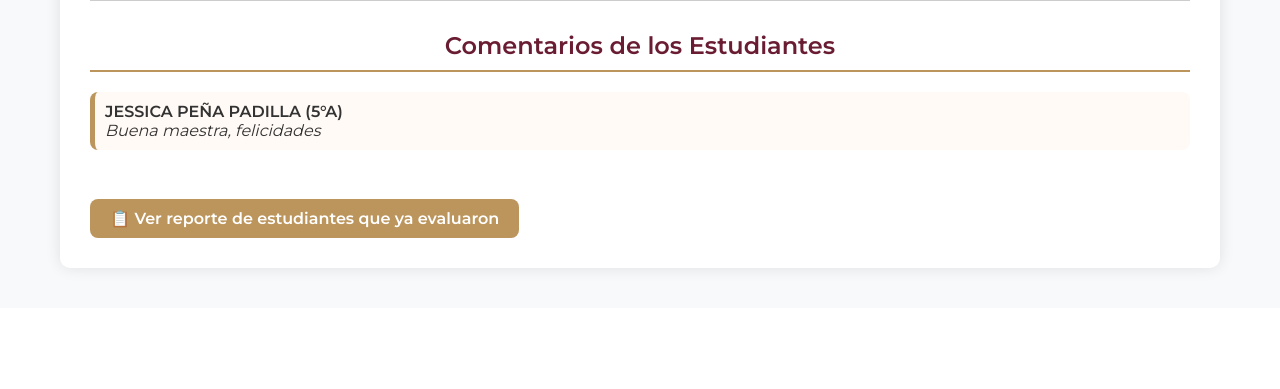
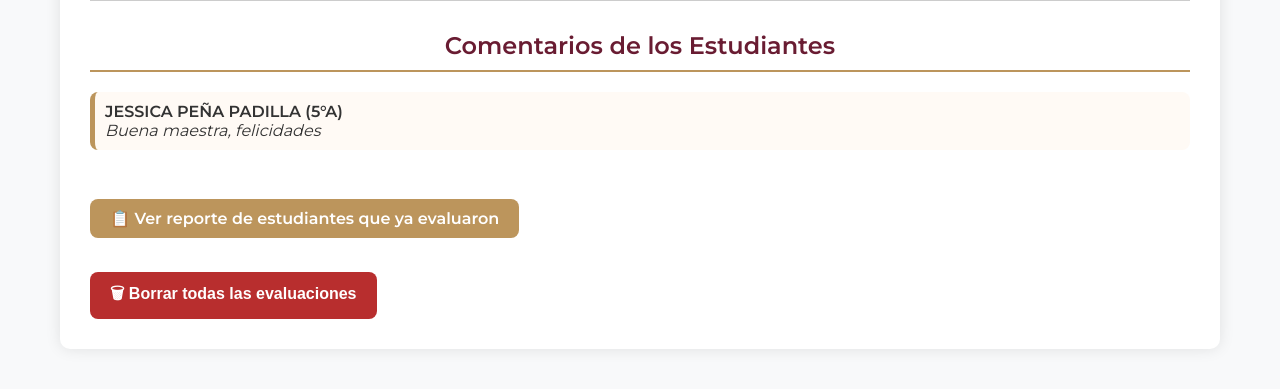
Before and after one commit to Artorius90/evaluacion-docente-cbtis282, a Flask app: page /admin in a window 1280 px wide. Shown: the part 1064-1453 px from the top of the page. Before the commit the page ends 1338 px from the top, so only its background shows below. Run offline with Flask 3, Linux system fonts and the light colour scheme; the visitor is signed in with stand-in values (Sample User, id 1); data comes from the database, SQL or seed files in the repository.

Commit message:
Arreglado botón de borrar evaluaciones

```diff
--- a/app.py
+++ b/app.py
@@ -283,6 +283,14 @@ def reporte_evaluaciones():
     conn.close()
 
     return render_template("reporte_evaluaciones.html", datos=datos)
+@app.route("/borrar_evaluaciones", methods=["POST"])
+def borrar_evaluaciones():
+    conn = get_db_connection()
+    cursor = conn.cursor()
+    cursor.execute("DELETE FROM evaluaciones")
+    conn.commit()
+    conn.close()
+    return redirect("/admin")
 
 # ----------------------------------------------------
 # 🔹 Logout administrador
--- a/templates/admin.html
+++ b/templates/admin.html
@@ -242,7 +242,7 @@
 
     <br>
 
-    <!-- 🔹 BOTÓN DE REPORTE -->
+        <!-- 🔹 BOTÓN DE REPORTE -->
     <a href="{{ url_for('reporte_evaluaciones') }}"
        style="
           display:inline-block;
@@ -255,6 +255,26 @@
           margin-top:20px;
        ">
        📋 Ver reporte de estudiantes que ya evaluaron
+    </a>
+
+    <br><br>
+
+    <!-- 🔹 BOTÓN DE BORRAR TODAS LAS EVALUACIONES -->
+    <form action="/borrar_todo" method="POST" onsubmit="return confirmarBorrado()">
+        <button type="submit"
+            style="
+                background-color:#b82e2e;
+                color:white;
+                padding:10px 20px;
+                border-radius:8px;
+                border:none;
+                font-weight:bold;
+                cursor:pointer;
+                margin-top:15px;
+            ">
+            🗑 Borrar todas las evaluaciones
+        </button>
+    </form>
     </a>
 
 </main>
@@ -331,31 +351,12 @@ function calcularPromedioGeneral() {
         contenedor.innerHTML = "";
     }
 }
-<form action="/borrar_todo" method="POST" onsubmit="return confirmarBorrado()">
-    <button type="submit"
-        style="
-            background-color:#b82e2e;
-            color:white;
-            padding:10px 20px;
-            border-radius:8px;
-            border:none;
-            font-weight:bold;
-            cursor:pointer;
-            margin-top:15px;
-        ">
-        🗑 Borrar todas las evaluaciones
-    </button>
-</form>
 
 /* 🔹 EXPORTAR A EXCEL */
 document.getElementById("exportarExcel").addEventListener("click", () => {
     window.location.href = "/exportar_excel";
 });
 </script>
-<script>
-function confirmarBorrado() {
-    return confirm("⚠ ¿Estás seguro que deseas borrar TODAS las evaluaciones?\nEsta acción no se puede deshacer.");
-}
 </script>
 </body>
 </html>
```
